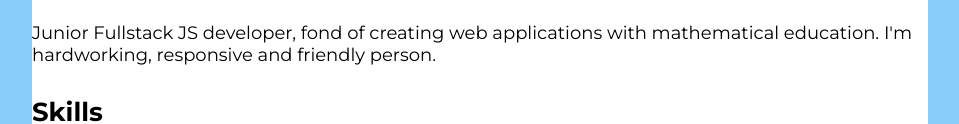
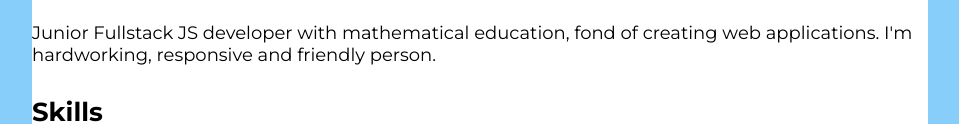
Before and after one commit to s1ga/rsschool-cv, a plain HTML site: page index.html in a window 1280 px wide. Shown: the part 439-563 px from the top of the page, without its empty margins (160-1119 px from the left). Drawn offline with Linux system fonts and the light colour scheme.

Commit message:
fix: update summary text

```diff
--- a/index.html
+++ b/index.html
@@ -29,7 +29,7 @@
     <main class="main">
         <section class="main-section">
             <h2 class="section-title">Summary</h2>
-            <p class="section-text">Junior Fullstack JS developer, fond of creating web applications with mathematical education. I'm hardworking, responsive and friendly person.</p>
+            <p class="section-text">Junior Fullstack JS developer with mathematical education, fond of creating web applications. I'm hardworking, responsive and friendly person.</p>
         </section>
 
         <section class="main-section">
```
